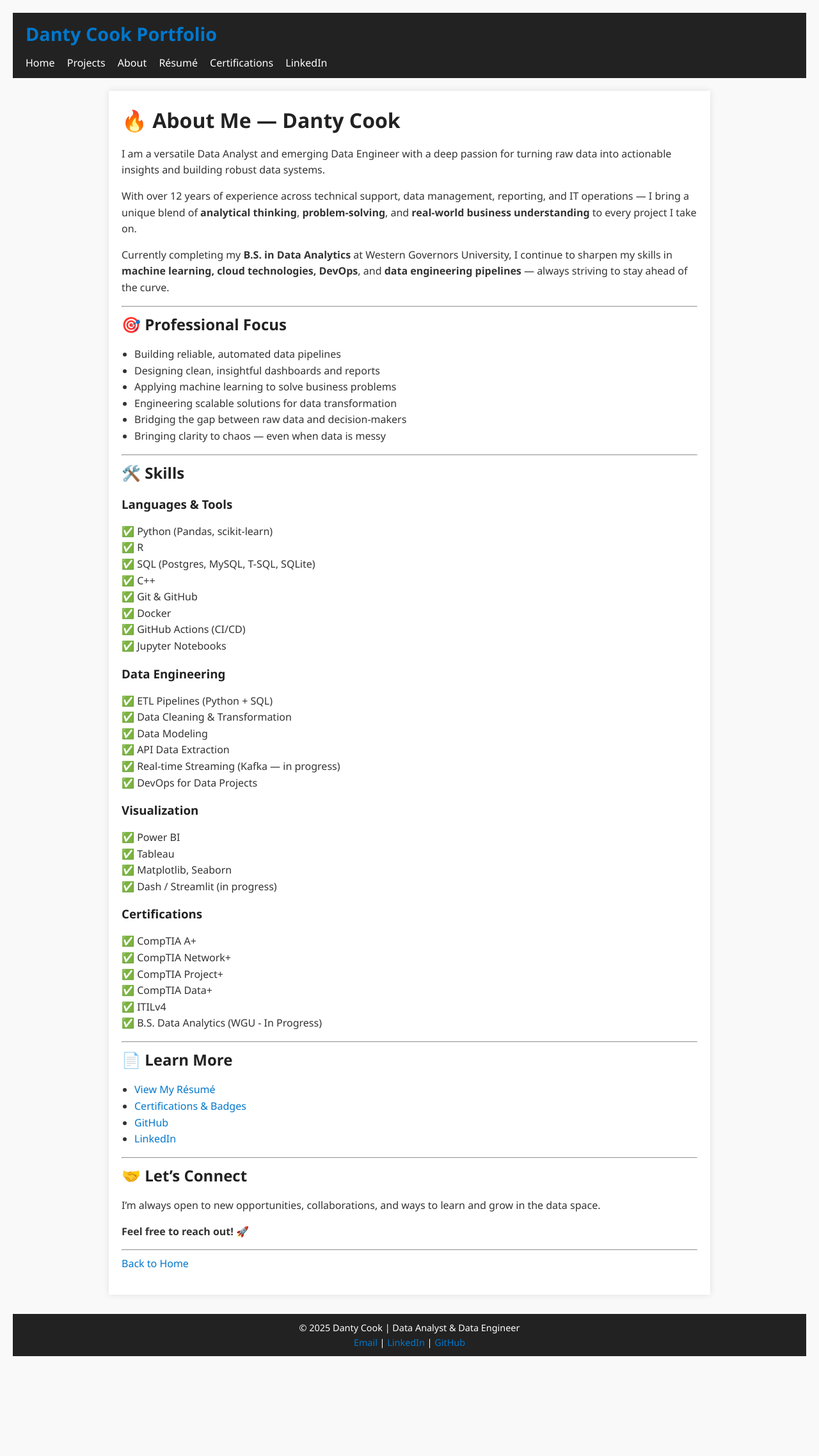
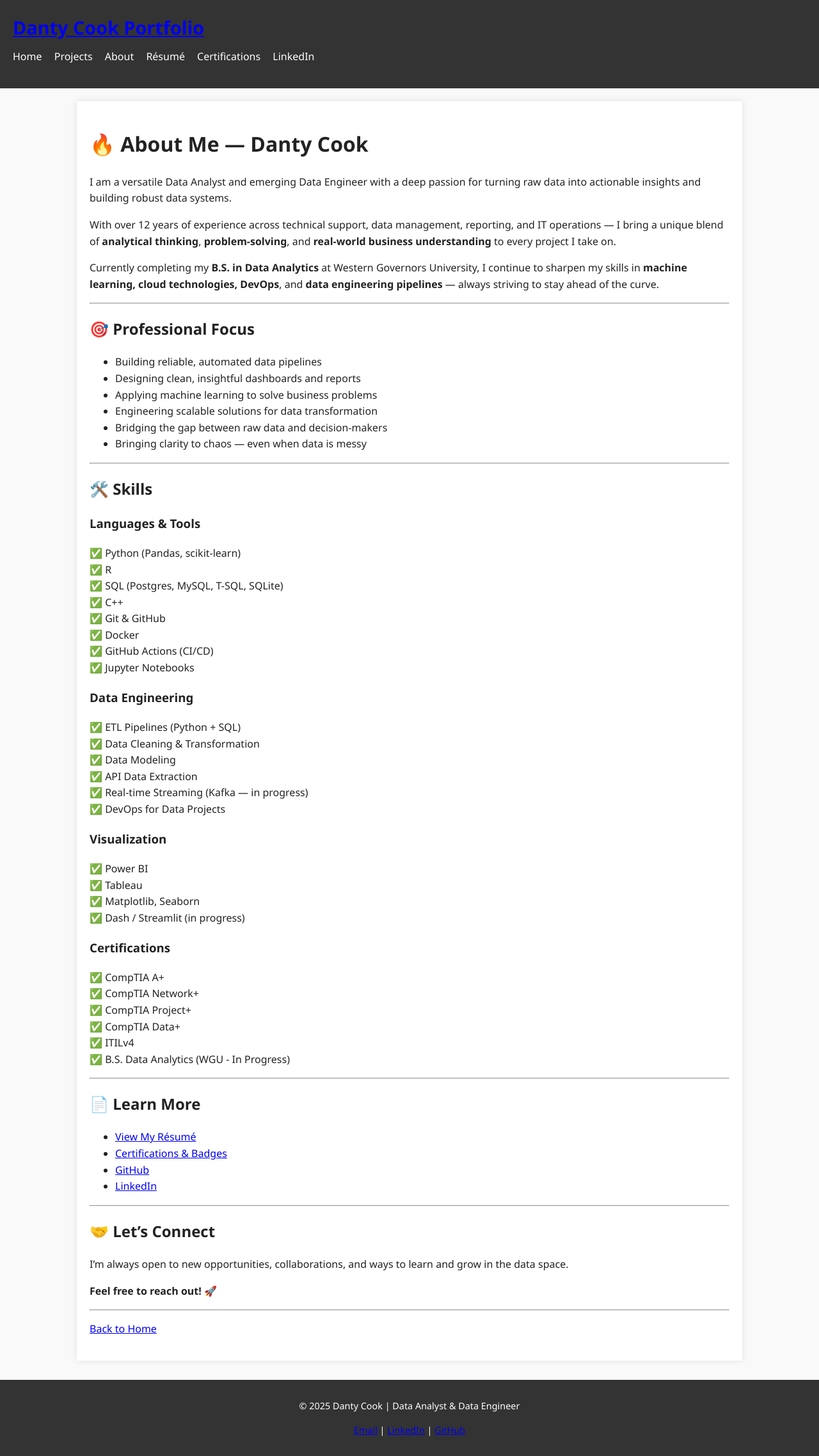
Before and after one commit to Caprikey/Portfolio-Starter, a Jekyll site: the page built from _pages/about.md, in a window 1280 px wide. Shown: the whole page at 64% size. Built offline with Jekyll 4.4.1, drawn with Linux system fonts in a browser that asks for light colours; before the commit the page ends 2139 px from its top, so only the background shows below that.

Commit message:
Update style.css

```diff
--- a/assets/css/style.css
+++ b/assets/css/style.css
@@ -1,41 +1,29 @@
-/* Basic reset */
-body, h1, h2, h3, h4, h5, h6, p, ul {
+/* Base reset */
+body {
+  font-family: 'Segoe UI', Tahoma, Geneva, Verdana, sans-serif;
+  background: #f9f9f9;
+  color: #222;
+  line-height: 1.6;
   margin: 0;
   padding: 0;
-  font-family: 'Segoe UI', Tahoma, Geneva, Verdana, sans-serif;
-  line-height: 1.6;
-}
-
-body {
-  background-color: #f9f9f9;
-  color: #333;
-  padding: 20px;
-}
-
-a {
-  color: #0077cc;
-  text-decoration: none;
-}
-
-a:hover {
-  text-decoration: underline;
 }
 
 /* Header */
 .site-header {
-  background-color: #222;
+  background: #333;
   color: #fff;
-  padding: 10px 20px;
-  margin-bottom: 20px;
+  padding: 20px;
 }
 
 .site-header h1 {
   font-size: 1.8em;
+  margin: 0;
 }
 
 .site-header nav ul {
   list-style: none;
   margin-top: 10px;
+  padding: 0;
 }
 
 .site-header nav ul li {
@@ -45,37 +33,52 @@ a:hover {
 
 .site-header nav ul li a {
   color: #fff;
+  text-decoration: none;
 }
 
 /* Footer */
 .site-footer {
-  background-color: #222;
+  background: #333;
   color: #fff;
   text-align: center;
-  padding: 10px;
+  padding: 15px;
+  font-size: 0.9em;
   margin-top: 30px;
-  font-size: 0.9em;
 }
 
-/* Main content */
+/* Main */
 main {
-  max-width: 900px;
-  margin: auto;
+  max-width: 1000px;
+  margin: 20px auto;
+  padding: 20px;
   background: #fff;
-  padding: 20px;
   box-shadow: 0 0 10px rgba(0,0,0,0.1);
 }
 
-main h1, main h2, main h3 {
-  margin-bottom: 15px;
-  color: #222;
+/* Project card */
+.project-card {
+  padding: 10px 0;
 }
 
-main p {
-  margin-bottom: 15px;
+.project-card h3 {
+  margin-bottom: 5px;
 }
 
-main ul {
-  margin-bottom: 15px;
-  padding-left: 20px;
+.project-card p {
+  margin-bottom: 10px;
 }
+
+/* Tags */
+.tag {
+  display: inline-block;
+  background: #007acc;
+  color: #fff;
+  padding: 3px 8px;
+  margin: 2px;
+  border-radius: 5px;
+  font-size: 0.8em;
+}
+
+a:hover {
+  text-decoration: underline;
+}
```
